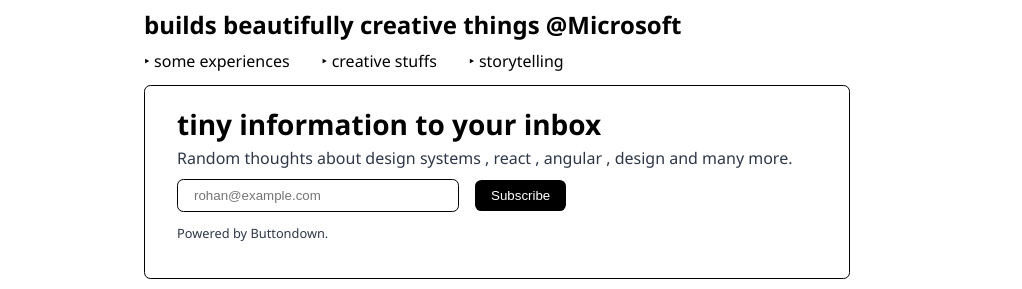
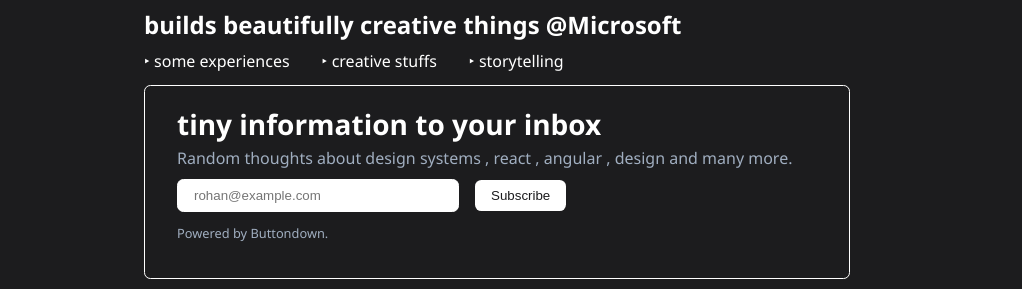
Before and after one commit to rohanprasadofficial/react-gatsby-portfolio, a Gatsby site: page / in a window 1280 px wide. Shown: the part 275-564 px from the top of the page, without its empty margins (112-1134 px from the left). Built offline with nearby package versions, Linux system fonts and the light colour scheme; Gatsby itself is replaced by a stand-in of ours.

Commit message:
handle null theme

```diff
--- a/package.json
+++ b/package.json
@@ -1,5 +1,5 @@
 {
-  "name": "react-portfolio",
+  "name": "react-gatsby-portfolio",
   "private": true,
   "description": "Minimal portfolio site built on React , powered by gatsby & styled-components",
   "version": "1.0.0",
--- a/src/components/container.js
+++ b/src/components/container.js
@@ -8,6 +8,10 @@ export default function Container({ children }) {
   let [isDark, setIsDark] = useState(
     typeof window !== "undefined" ? localStorage.getItem("rp/theme") : null
   )
+
+  if (isDark === null) {
+    setIsDark("dark")
+  }
   const toggleTheme = () => {
     if (isDark === "dark") {
       if (typeof window !== "undefined") {
```
Also changed, not shown: src/images/logo.png.
